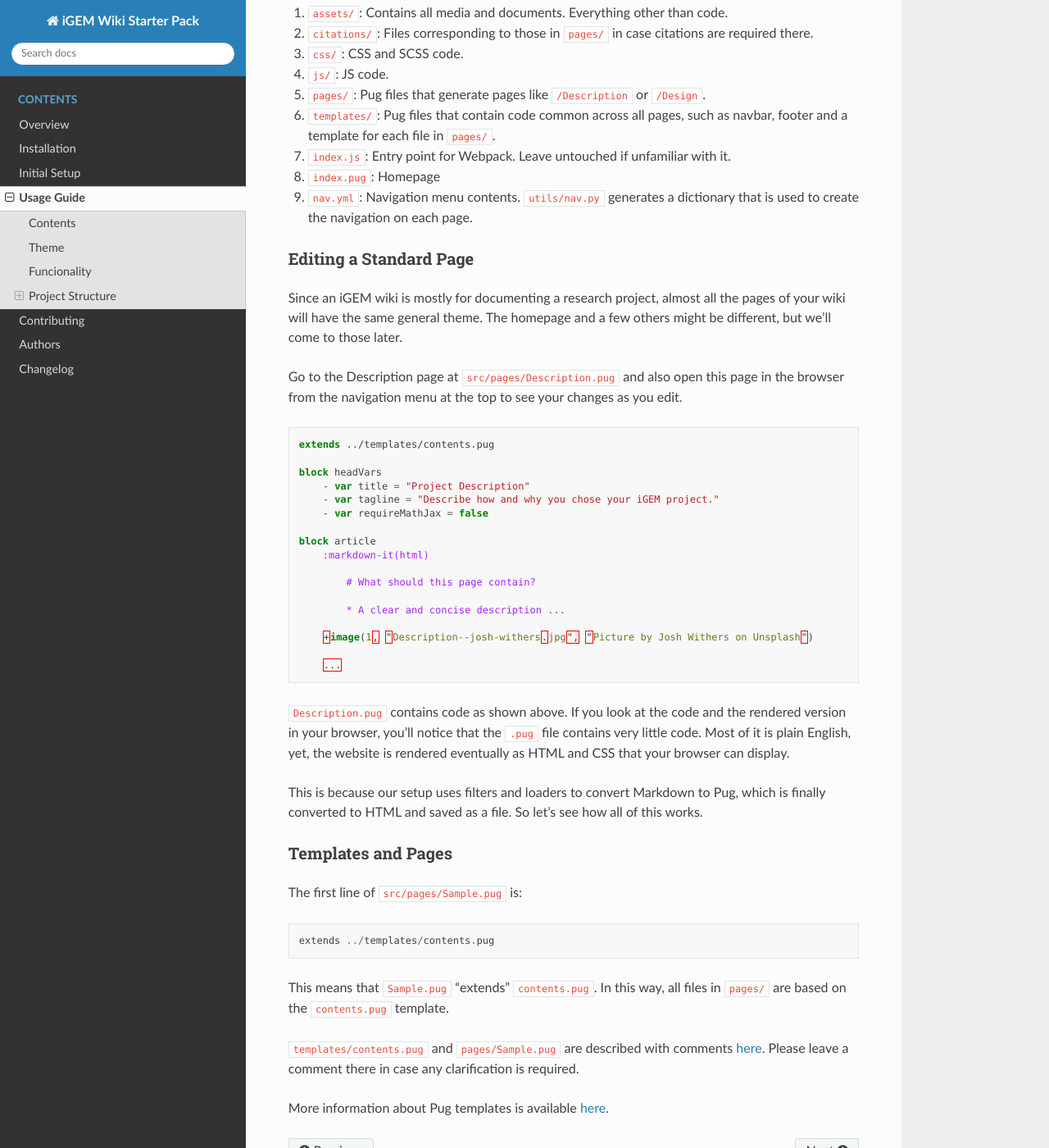
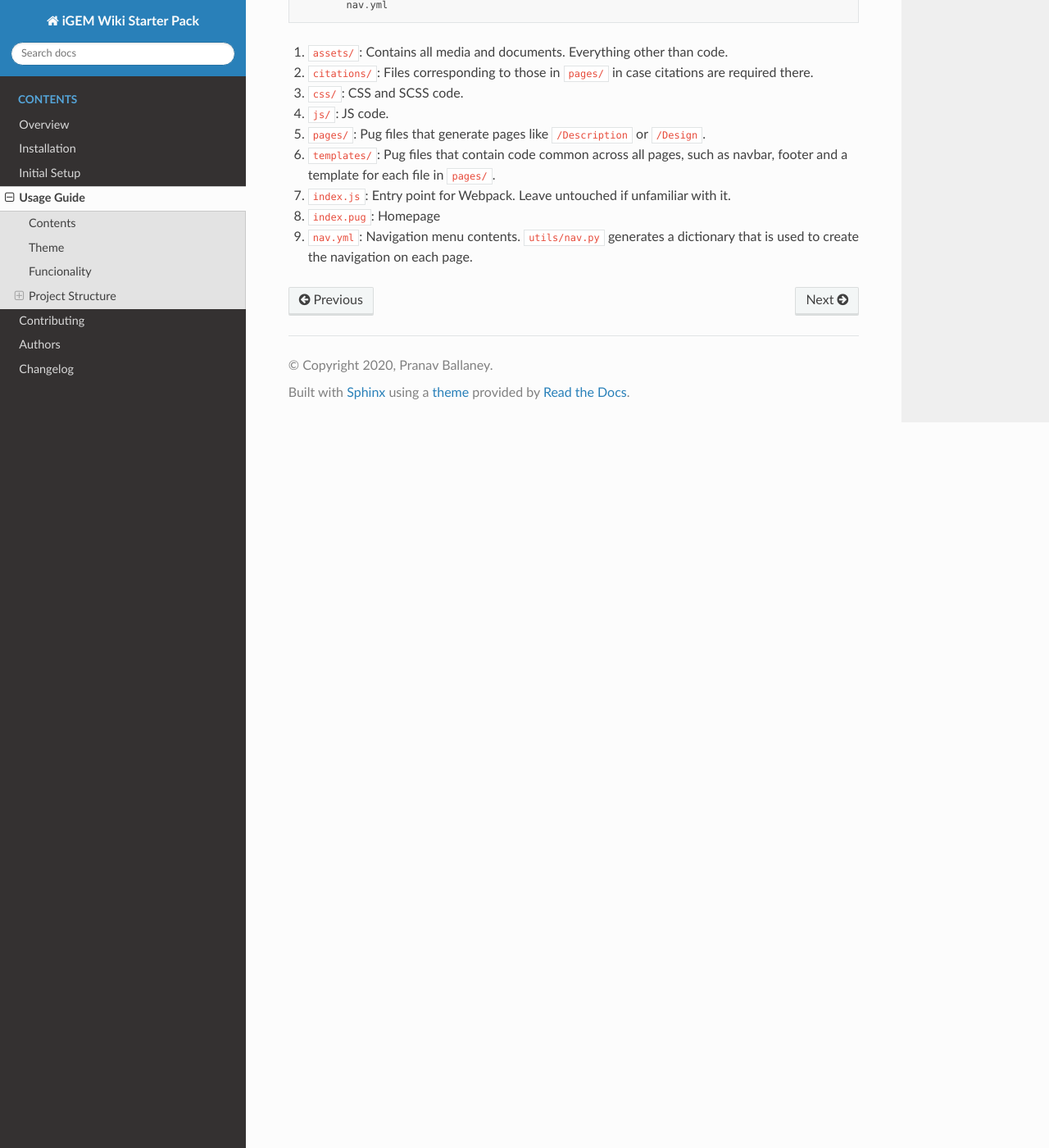
Before and after one commit to igembitsgoa/igem-wiki-starter, a Sphinx documentation site: the page built from docs/usage/index.rst, in a window 1280 px wide and 1400 px high, scrolled down 1570 px. Shown: the whole window at 82% size. Built offline with Sphinx 7.4.7 and the Read the Docs theme 2.0.0, drawn with Linux system fonts in a browser that asks for light colours; some of the changed text lies outside the part shown.

Commit message:
Try moving usage.rst and others to a folder

```diff
--- a/docs/contents.rst
+++ /dev/null
@@ -1,5 +0,0 @@
-.. _contents:
-
-========
-Contents
-========
--- a/docs/index.rst
+++ b/docs/index.rst
@@ -75,7 +75,7 @@
    overview
    installation
    initial_setup
-   usage
+   usage/index
    contributing
    authors
    changelog
--- a/docs/usage.rst
+++ b/docs/usage/index.rst
@@ -4,7 +4,7 @@
 Usage Guide
 ===========
 
-We've split the Usage Guide into distinct segments according to the organization of a typical iGEM team.
+We've split the  Usage Guide into distinct segments according to the organization of a typical iGEM team.
 
 .. toctree::
    :maxdepth: 2
@@ -71,58 +71,3 @@
 7. ``index.js``: Entry point for Webpack. Leave untouched if unfamiliar with it.
 8. ``index.pug``: Homepage
 9. ``nav.yml``: Navigation menu contents. ``utils/nav.py`` generates a dictionary that is used to create the navigation on each page.
-
-
-Editing a Standard Page
------------------------
-
-Since an iGEM wiki is mostly for documenting a research project, almost all the pages of your wiki will have the same general theme. The homepage and a few others might be different, but we'll come to those later.
-
-Go to the Description page at ``src/pages/Description.pug`` and also open this page in the browser from the navigation menu at the top to see your changes as you edit.
-
-.. code-block:: pug
-
-    extends ../templates/contents.pug
-
-    block headVars
-        - var title = "Project Description"
-        - var tagline = "Describe how and why you chose your iGEM project."
-        - var requireMathJax = false
-
-    block article
-        :markdown-it(html)
-
-            # What should this page contain?
-
-            * A clear and concise description ...
-
-        +image(1, "Description--josh-withers.jpg", "Picture by Josh Withers on Unsplash")
-
-        ...
-
-``Description.pug`` contains code as shown above. If you look at the code and the rendered version in your browser, you'll notice that the ``.pug`` file contains very little code. Most of it is plain English, yet, the website is rendered eventually as HTML and CSS that your browser can display.
-
-This is because our setup uses filters and loaders to convert Markdown to Pug, which is finally converted to HTML and saved as a file. So let's see how all of this works.
-
-
-Templates and Pages
--------------------
-
-The first line of ``src/pages/Sample.pug`` is::
-
-    extends ../templates/contents.pug
-
-This means that ``Sample.pug`` "extends" ``contents.pug``. In this way, all files in ``pages/`` are based on the ``contents.pug`` template.
-
-``templates/contents.pug`` and ``pages/Sample.pug`` are described with comments `here <https://gist.github.com/ballaneypranav/3c5594cd6b025af060e9c85f77958ec8>`_. Please leave a comment there in case any clarification is required.
-
-More information about Pug templates is available `here <https://pugjs.org/language/inheritance.html>`_.
-
-
-..
-    Use the Built-in Theme or Build your Own
-    Setting up the Development Server
-    Editing a Standard Page
-    Pug Templates
-    The Structure of the Setup
-    Building and Deployment
```
Also changed, not shown: docs/usage/contents.rst (added, +54 -0 lines), docs/usage/functionality.rst (renamed from docs/functionality.rst), docs/usage/theme.rst (renamed from docs/theme.rst).
